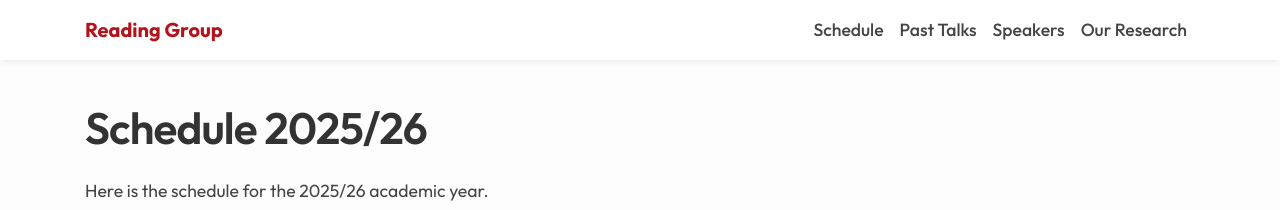
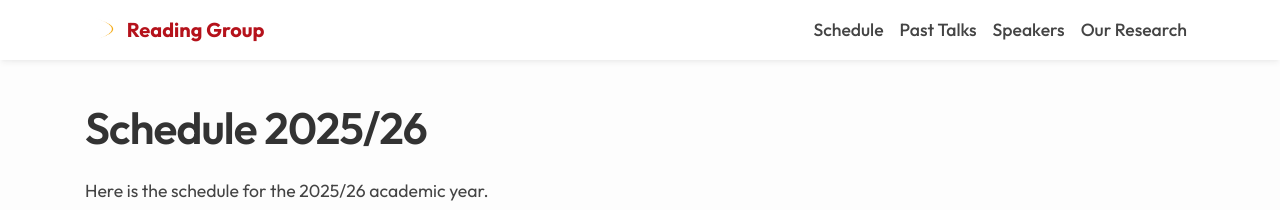
Before and after one commit to LU-CSML/lu-csml.github.io, a Jekyll site: the page built from schedule.md, in a window 1280 px wide. Shown: the top 210 px of the page. Built offline with Jekyll 4.4.1, drawn with Linux system fonts in a browser that asks for light colours.

Commit message:
Made into icon on site

```diff
--- a/_layouts/default.html
+++ b/_layouts/default.html
@@ -24,7 +24,7 @@
     <meta name="twitter:description" content="{% if page.description %}{{ page.description }}{% else %}Lancaster University CSML weekly seminar series{% endif %}">
 
     <!-- Favicon -->
-    <link rel="icon" type="image/x-icon" href="{{ '/favicon.ico' | relative_url }}">
+    <link rel="icon" type="image/png" href="{{ '/assets/img/logo.png' | relative_url }}">
     <!-- Google Fonts -->
     <link rel="preconnect" href="https://fonts.googleapis.com">
     <link rel="preconnect" href="https://fonts.gstatic.com" crossorigin>
@@ -62,6 +62,7 @@
         padding-bottom: 0.3em;
         margin-top: 1.5em;
         color: #333;
+        top: 0;
       }
       em {
         color: #333;
@@ -190,7 +191,10 @@
   <body>
     <nav class="navbar navbar-expand-lg zhadow sticky-top">
       <div class="container">
-        <a class="navbar-brand" href="{{ '/' | relative_url }}" style="font-weight: 700; color: #b5121b;">Reading Group</a>
+        <a class="navbar-brand" href="{{ '/' | relative_url }}" style="font-weight: 700; color: #b5121b;">
+          <img src="{{ '/assets/img/logo.png' | relative_url }}" width="30" height="30" class="d-inline-block align-top mr-2" alt="CSML Logo">
+          Reading Group
+        </a>
         <button class="navbar-toggler" type="button" data-toggle="collapse" data-target="#navbarNav" aria-controls="navbarNav" aria-expanded="false" aria-label="Toggle navigation">
           <span class="navbar-toggler-icon"></span>
         </button>
```
Also changed, not shown: assets/img/logo.png (renamed from csml_icon_high_res.png), favicon.ico (deleted).
